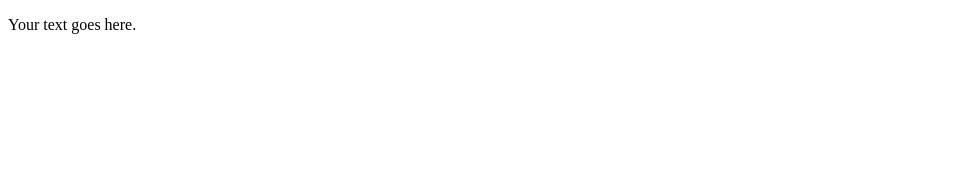
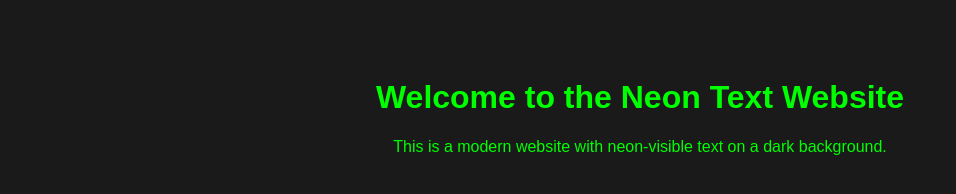
Before and after one commit to Ritlomg3/wordsearchwb, a plain HTML site: page index.html in a window 1280 px wide. Shown: the whole page, without its empty margins (0-956 px from the left). Drawn offline with Linux system fonts and the light colour scheme.

Commit message:
Update index.html

```diff
--- a/index.html
+++ b/index.html
@@ -1,9 +1,19 @@
 <!DOCTYPE html>
 <html>
 <head>
-    <title>Simple Website</title>
+    <title>Modern Neon Text Website</title>
+    <style>
+        body {
+            background-color: #1a1a1a; /* Dark background color */
+            color: #00ff00; /* Neon green text color */
+            font-family: Arial, sans-serif;
+            text-align: center;
+            padding: 50px;
+        }
+    </style>
 </head>
 <body>
-    <p>Your text goes here.</p>
+    <h1>Welcome to the Neon Text Website</h1>
+    <p>This is a modern website with neon-visible text on a dark background.</p>
 </body>
 </html>
```
